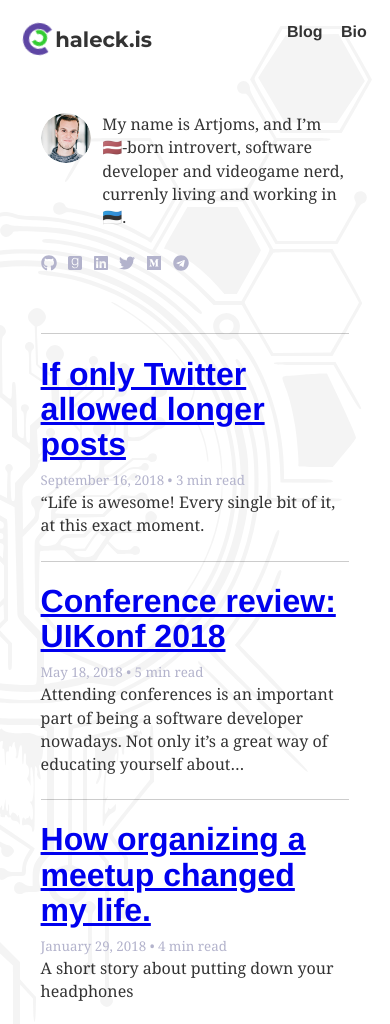
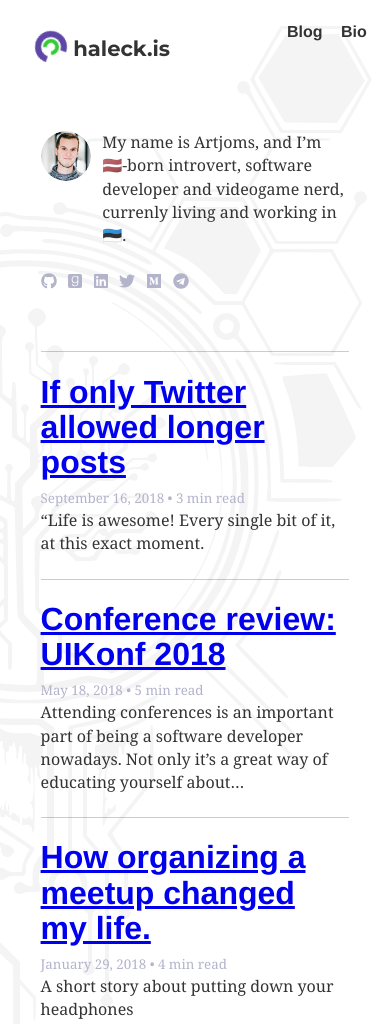
Before and after one commit to renovate-tests/haleck.is, a Gatsby site: page / in a window 390 px wide. Shown: the top 1024 px of the page. Built offline with nearby package versions, Linux system fonts and the light colour scheme; Gatsby itself is replaced by a stand-in of ours; some packages are replaced by stand-ins of ours; what typography-theme-de-young would draw is missing.

Commit message:
Logo refactoring

```diff
--- a/src/components/logo.js
+++ b/src/components/logo.js
@@ -3,9 +3,8 @@
 const Logo = () => {
   return (
     <div class="logo_container">
-      <div class="logo_outer">
-        <div class="logo_inner"></div>
-      </div>
+      <div class="logo_outer"></div>
+      <div class="logo_inner"></div>
     </div>
   )
 }
--- a/src/utils/global.css
+++ b/src/utils/global.css
@@ -20,36 +20,45 @@
 .logo_container {
   align-items: center;
   justify-content: center;
+  width: 50px;
+  height: 50px;
 }
 
 .logo_outer {
   border: 6px solid var(--primaryColor);
   border-right-color: transparent;
-  -webkit-animation: rotation 200s infinite linear;
+  -webkit-animation: rotation 28s infinite linear;
   width: 36px;
   height: 36px;
+  position: relative;
+  top: 8px;
+  left: 8px;
 }
 
 .logo_inner {
   border: 4px solid var(--secondaryColor);
   border-left-color: transparent;
-  -webkit-animation: rotation 180s infinite linear;
+  -webkit-animation: rotation 40s infinite linear reverse;
   width: 20px;
   height: 20px;
-  margin-left: 2px;
+  position: relative;
+  top: -26px;
+  left: 16px;
 }
 
 @media only screen and (max-width: 480px) {
   .logo_outer {
     width: 32px;
     height: 32px;
+    top: 8px;
+    left: 12px;
   }
 
   .logo_inner {
     width: 16px;
     height: 16px;
-    margin-left: 2px;
-    margin-bottom: 2px;
+    top: 0px;
+    left: -12px;
   }
 }
 
```
